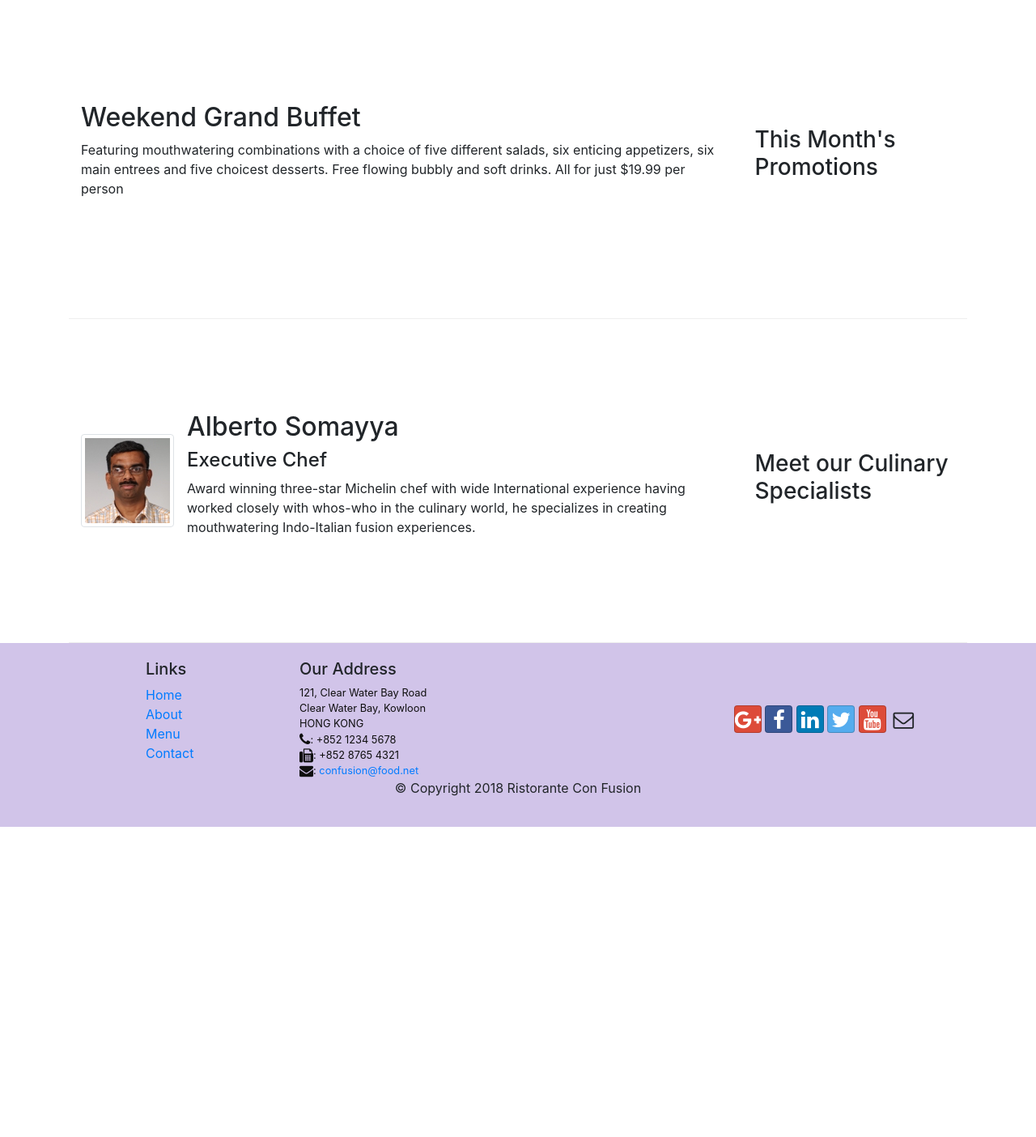
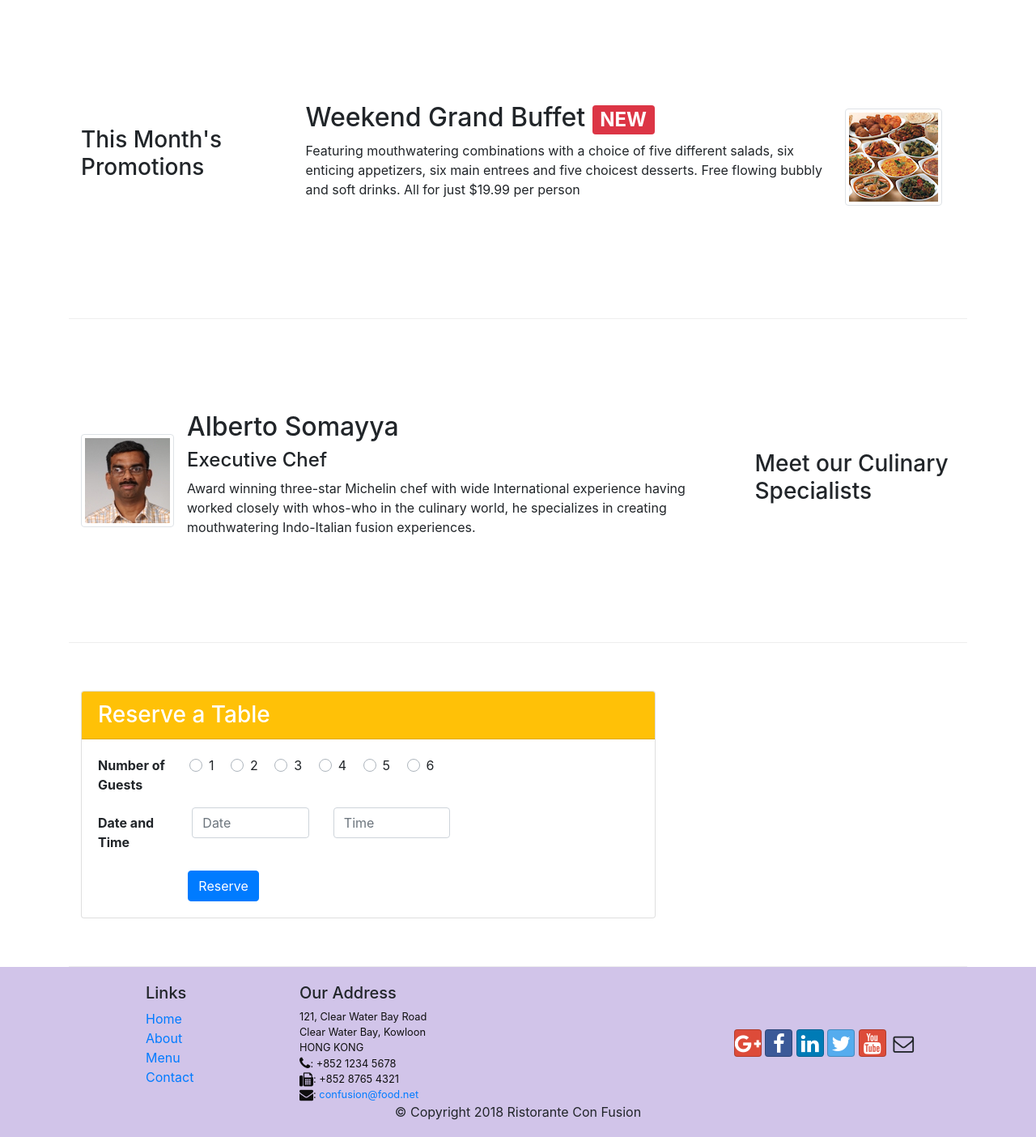
Before and after one commit to princewhyte2/Bootstrap-Intro, a website: page index.html in a window 1280 px wide. Shown: the part 740-2144 px from the top of the page at 81% size. Before the commit the page ends 1761 px from the top, so only its background shows below. Drawn offline with nearby package versions, Linux system fonts and the light colour scheme.

Commit message:
Bootstrap Assignment 2

```diff
--- a/index.html
+++ b/index.html
@@ -41,8 +41,15 @@
                     <h1>Ristorante con Fusion</h1>
                     <p>We take inspiration from the World's best cuisines, and create a unique fusion experience. Our lipsmacking creations will tickle your culinary senses!</p>
                 </div>
-                <div class="col-12 col-sm align-self-center">
-                    <img src="img/logo.png" class="img-fluid">
+                <div class="col-12 col-sm-6 align-self-center">
+                    <div class="row">
+                        <div class="col-sm-6"> <img src="img/logo.png" class="img-fluid ">
+                        </div>
+                        <div class="col-sm-6"> <a href="#reserveTable"><button type="button" class="btn btn-warning btn-sm  btn-block mt-sm-4">Reserve Table</button></a>
+                        </div>
+                    </div>
+
+
                 </div>
             </div>
         </div>
@@ -67,12 +74,18 @@
 
 
         <div class="row row-content align-items-center">
-            <div class="col-12 col-sm-4 order-sm-last col-md-3">
+            <div class="col-12 col-sm-4 order-sm-first col-md-3">
                 <h3>This Month's Promotions</h3>
             </div>
-            <div class="col col-sm order-sm-first col-md">
-                <h2>Weekend Grand Buffet</h2>
-                <p class="d-none d-sm-block">Featuring mouthwatering combinations with a choice of five different salads, six enticing appetizers, six main entrees and five choicest desserts. Free flowing bubbly and soft drinks. All for just $19.99 per person </p>
+            <div class="col col-sm order-sm-last col-md">
+                <div class="media">
+                    <div class="media-body">
+                        <h2>Weekend Grand Buffet <span class="badge badge-danger">NEW</span></h2>
+                        <p class="d-none d-sm-block">Featuring mouthwatering combinations with a choice of five different salads, six enticing appetizers, six main entrees and five choicest desserts. Free flowing bubbly and soft drinks. All for just $19.99 per person </p>
+                    </div>
+                    <img class="d-flex mr-3 img-thumbnail align-self-center" src="img/buffet.png" alt="buffet">
+
+                </div>
             </div>
         </div>
 
@@ -91,6 +104,67 @@
                     </div>
                 </div>
             </div>
+        </div>
+
+        <div class="row row-content align-items-center">
+            <div class="col-12 col-sm-8">
+                <div class="card">
+                    <h3 class="card-header bg-warning text-white">Reserve a Table</h3>
+                    <div class="card-body">
+                        <form id="reserveTable">
+
+                            <div class="form-row form-group">
+                                <div class="col-12 col-sm-2 "><strong>Number of Guests</strong> </div>
+                                <div class="col-12 col-sm-6 ">
+                                    <div class="custom-control custom-radio custom-control-inline">
+                                        <input type="radio" id="radioOption1" name="radioOption1" class="custom-control-input">
+                                        <label class="custom-control-label" for="radioOption1">1</label>
+                                    </div>
+                                    <div class="custom-control custom-radio custom-control-inline">
+                                        <input type="radio" id="radioOption2" name="radioOption2" class="custom-control-input">
+                                        <label class="custom-control-label" for="radioOption2">2</label>
+                                    </div>
+                                    <div class="custom-control custom-radio custom-control-inline">
+                                        <input type="radio" id="radioOption3" name="radioOption3" class="custom-control-input">
+                                        <label class="custom-control-label" for="radioOption3">3</label>
+                                    </div>
+                                    <div class="custom-control custom-radio custom-control-inline">
+                                        <input type="radio" id="radioOption4" name="radioOption4" class="custom-control-input">
+                                        <label class="custom-control-label" for="radioOption4">4</label>
+                                    </div>
+                                    <div class="custom-control custom-radio custom-control-inline">
+                                        <input type="radio" id="radioOption5" name="radioOption5" class="custom-control-input">
+                                        <label class="custom-control-label" for="radioOption5">5</label>
+                                    </div>
+                                    <div class="custom-control custom-radio custom-control-inline">
+                                        <input type="radio" id="radioOption6" name="radioOption6" class="custom-control-input">
+                                        <label class="custom-control-label" for="radioOption6">6</label>
+                                    </div>
+                                </div>
+                            </div>
+
+                            <div class="form-group row ">
+                                <label for="Date and Time" class="col-sm-2 col-form-label"> <strong>Date and Time</strong></label>
+
+                                <div class="col-sm-3 ">
+                                    <input type="text" class="form-control" id="inlineFormInputName" placeholder="Date">
+                                </div>
+                                <div class="col-sm-3 ">
+                                    <input type="text" class="form-control" id="inlineFormInputName" placeholder="Time">
+                                </div>
+
+                            </div>
+                            <button type="submit" class="btn btn-primary offset-sm-2">Reserve</button>
+
+
+                        </form>
+
+                    </div>
+
+                </div>
+
+            </div>
+
         </div>
     </div>
 
```
